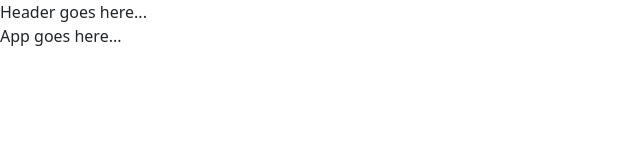
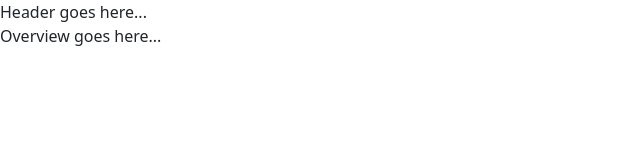
Before and after one commit to arhillis/trading-app, a React (Create React App) app: page / in a window 1280 px wide. Shown: the top 160 px of the page, without its empty margins (0-640 px from the left). Built offline with nearby package versions, Linux system fonts and the light colour scheme.

Commit message:
Router, details, overview pages added

```diff
--- a/package.json
+++ b/package.json
@@ -8,6 +8,8 @@
     "@testing-library/user-event": "^13.5.0",
     "react": "^18.2.0",
     "react-dom": "^18.2.0",
+    "react-router": "^6.4.3",
+    "react-router-dom": "^6.4.3",
     "react-scripts": "5.0.1",
     "web-vitals": "^2.1.4"
   },
--- a/src/App.js
+++ b/src/App.js
@@ -1,15 +1,33 @@
+import { BrowserRouter, Routes, Route } from 'react-router-dom';
 import 'bootstrap/dist/css/bootstrap.min.css';
 import './App.css';
+
+import Overview from './routes/overview';
+import Details from './routes/details';
 
 import Header from './components/header';
 
 function App() {
-  return (
-    <div className="App">
-      <Header />
-      App goes here...
-    </div>
-  );
+  return (<>
+          <Header />
+          <BrowserRouter>
+            <Routes>
+              <Route path='/' element={<Overview />} />
+              <Route path='/details/:symbol' element={<Details />} />
+            </Routes>
+          </BrowserRouter>
+          </>);
 }
 
 export default App;
+{/*
+    <div className="App">
+
+
+
+
+
+
+
+
+    </div>*/}
--- /dev/null
+++ b/src/routes/details.js
@@ -0,0 +1,5 @@
+function Details(){
+    return (<div>Details go here...</div>)
+}
+
+export default Details;
--- /dev/null
+++ b/src/routes/overview.js
@@ -0,0 +1,5 @@
+function Overview(){
+    return (<div>Overview goes here...</div>)
+}
+
+export default Overview;
```
Also changed, not shown: 1 other file (tests, documents, lock files or other folders).
